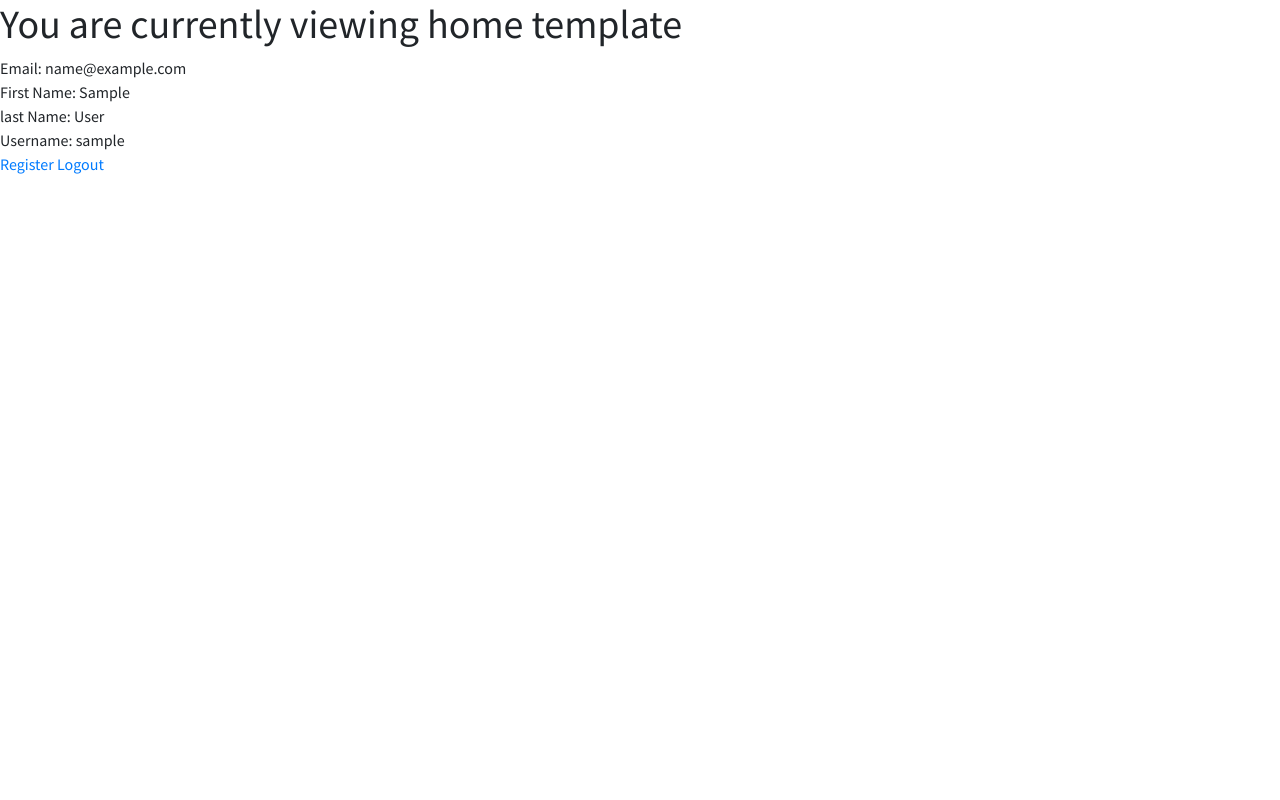
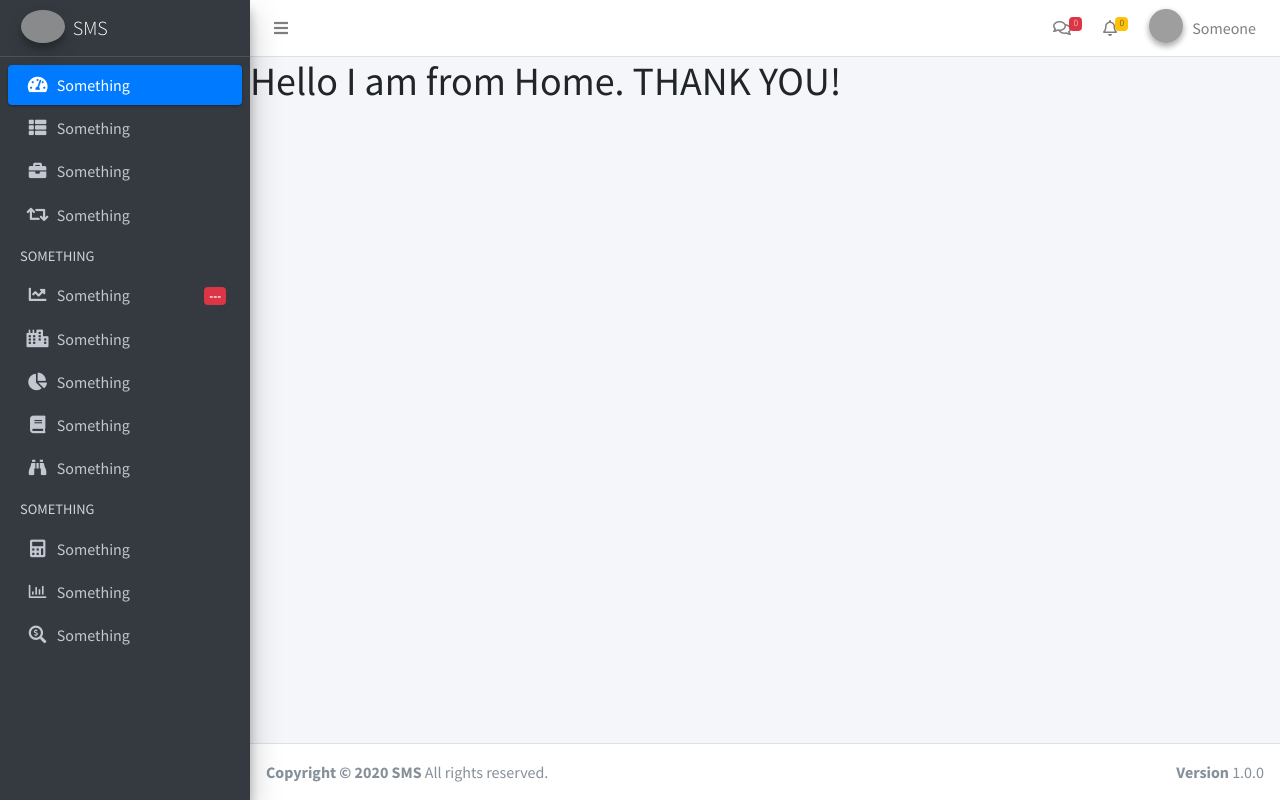
Before and after one commit to pawanganesh/stock_management_system, a Django app: page / in a window 1280 px wide. Run offline with Django 3.2, Linux system fonts and the light colour scheme; the visitor is signed in with stand-in values (Sample User, id 1); some libraries are stand-ins or nearby versions; grey boxes are pictures that could not be loaded.

Commit message:
[Added] templates

```diff
--- a/accounts/templates/accounts/home.html
+++ b/accounts/templates/accounts/home.html
@@ -1,11 +1,5 @@
-{% extends 'base.html' %}
+{% extends 'base_template.html' %}
 
-{% block main %}
-    <h1>You are currently viewing home template</h1>
-    Email: {{ request.user.email }} <br>
-    First Name: {{ request.user.first_name }} <br>
-    last Name: {{ request.user.last_name }} <br>
-    Username: {{ request.user.username }} <br>
-    <a href="/register/">Register</a>
-    <a href="/logout/">Logout</a>
-{% endblock main %}
+{% block content %}
+    <h1>Hello I am from Home. THANK YOU!</h1>
+{% endblock content %}
--- a/accounts/templates/accounts/login.html
+++ b/accounts/templates/accounts/login.html
@@ -1,7 +1,7 @@
 {% extends 'base.html' %}
 
 {% block main %}
-    <div class="hold-transition login-page">
+    <body class="hold-transition login-page">
         <div id="app">
             <main class="py-4">
                 <div class="login-box">
@@ -78,5 +78,5 @@
                 <!-- / login-box -->
             </main>
         </div>
-    </div>
+    </body>
 {% endblock main %}
--- a/accounts/templates/accounts/register.html
+++ b/accounts/templates/accounts/register.html
@@ -1,7 +1,7 @@
 {% extends 'base.html' %}
 
 {% block main %}
-    <div class="hold-transition login-page">
+    <body class="hold-transition login-page">
         <div id="app">
             <main class="py-4">
                 <!-- form-box -->
@@ -107,5 +107,5 @@
                 </div>
             </main>
         </div>
-    </div>
+    </body>
 {% endblock main %}
--- a/templates/base.html
+++ b/templates/base.html
@@ -2,6 +2,7 @@
 <html lang="en">
 <head>
     <meta charset="UTF-8">
+    <link rel="shortcut icon" href="https://cdn.dribbble.com/users/31864/screenshots/3666062/attachments/819877/2.jpg">
     <meta http-equiv="X-UA-Compatible" content="IE=edge">
     <meta name="keywords" content="something something something something"/>
     <title>{{ title }}</title>
@@ -9,9 +10,7 @@
     <meta name="viewport" content="width=device-width, initial-scale=1">
     {% include 'snippets/header_imports.html' %}
 </head>
-<body>
 {% block main %}
 {% endblock main %}
 {% include 'snippets/footer_imports.html' %}
-</body>
 </html>
--- /dev/null
+++ b/templates/base_template.html
@@ -0,0 +1,21 @@
+{% extends 'base.html' %}
+
+{% block main %}
+    <body class="hold-transition sidebar-mini layout-fixed">
+    <!-- Wrapper -->
+    <div class="wrapper">
+        {% include 'snippets/navbar.html' %}
+        {% include 'snippets/sidebar.html' %}
+        <!-- Content Wrapper -->
+        <div class="content-wrapper">
+            {% block content %}
+                <!-- Web Context Here -->
+            {% endblock content %}
+        </div>
+        <!-- / Content Wrapper -->
+        {% include 'snippets/footer.html' %}
+    </div>
+    <!-- / Wrapper -->
+    </body>
+
+{% endblock main %}
--- /dev/null
+++ b/templates/snippets/footer.html
@@ -0,0 +1,7 @@
+<footer class="main-footer">
+    <strong>Copyright &copy; 2020 SMS</strong>
+    All rights reserved.
+    <div class="float-right d-none d-sm-inline-block">
+        <b>Version</b> 1.0.0
+    </div>
+</footer>
--- /dev/null
+++ b/templates/snippets/navbar.html
@@ -0,0 +1,65 @@
+<!-- Navbar -->
+<nav class="main-header navbar navbar-expand navbar-white navbar-light">
+    <!-- Left navbar links -->
+    <ul class="navbar-nav">
+        <li class="nav-item">
+            <a class="nav-link" data-widget="pushmenu" href="#" role="button"><i class="fas fa-bars"></i></a>
+        </li>
+    </ul>
+    <!-- Right navbar links -->
+    <ul class="navbar-nav ml-auto">
+        <!-- Messages Dropdown Menu -->
+        <li class="nav-item dropdown">
+            <a class="nav-link" data-toggle="dropdown" href="#">
+                <i class="far fa-comments"></i>
+                <span class="badge badge-danger navbar-badge">0</span>
+            </a>
+            <div class="dropdown-menu dropdown-menu-lg dropdown-menu-right">
+                <div class="dropdown-divider"></div>
+                <a href="#" class="dropdown-item dropdown-footer">See All Messages</a>
+            </div>
+        </li>
+        <!-- / Messages Dropdown Menu -->
+        <!-- Notifications Dropdown Menu -->
+        <li class="nav-item dropdown">
+            <a class="nav-link" data-toggle="dropdown" href="#">
+                <i class="far fa-bell"></i>
+                <span class="badge badge-warning navbar-badge">0</span>
+            </a>
+            <div class="dropdown-menu dropdown-menu-lg dropdown-menu-right">
+                <span class="dropdown-item dropdown-header">100 Notifications</span>
+                <div class="dropdown-divider"></div>
+                <a href="#" class="dropdown-item dropdown-footer">See All Notifications</a>
+            </div>
+        </li>
+        <!-- / Notifications Dropdown Menu -->
+
+        <li class="nav-item dropdown user-menu">
+            <a href="#" class="nav-link dropdown-toggle" data-toggle="dropdown" aria-expanded="false">
+                <img src="https://cdn4.iconfinder.com/data/icons/man-6/48/man-03-512.png"
+                     class="user-image img-circle elevation-2" alt="User Image">
+                <span class="d-none d-md-inline">Someone</span>
+            </a>
+            <ul class="dropdown-menu dropdown-menu-lg dropdown-menu-right" style="left: inherit; right: 0px;">
+                <!-- User image -->
+                <li class="user-header bg-primary">
+                    <img src="https://cdn4.iconfinder.com/data/icons/man-6/48/man-03-512.png"
+                         class="img-circle elevation-2" alt="User Image">
+                    <p>
+                        Someone
+                        <small>Member since 08 Oct 1999</small>
+                    </p>
+                </li>
+                <!-- / User image -->
+                <!-- Menu Footer-->
+                <li class="user-footer">
+                    <a href="#" class="btn btn-default btn-flat">Profile</a>
+                    <a href="#" class="btn btn-default btn-flat float-right">Sign out</a>
+                </li>
+                <!-- / Menu Footer-->
+            </ul>
+        </li>
+    </ul>
+    <!-- / Right navbar links -->
+</nav>
+<!-- / navbar -->
--- /dev/null
+++ b/templates/snippets/sidebar.html
@@ -0,0 +1,129 @@
+<!-- Main Sidebar Container -->
+<aside class="main-sidebar sidebar-dark-primary elevation-4">
+    <!-- Brand Logo -->
+    <a href="" class="brand-link">
+        <img src="https://cdn.dribbble.com/users/31864/screenshots/3666062/attachments/819877/2.jpg"
+             alt="SMS Logo" class="brand-image img-circle elevation-3"
+             style="opacity: .8">
+        <span class="brand-text font-weight-light">SMS</span>
+    </a>
+    <!-- / Brand Logo -->
+
+    <!-- Sidebar -->
+    <div class="sidebar">
+
+
+        <!-- Sidebar Menu -->
+        <nav class="mt-2">
+            <ul class="nav nav-pills nav-sidebar flex-column" data-widget="treeview" role="menu"
+                data-accordion="false">
+                <!-- Add icons to the links using the .nav-icon class
+                     with font-awesome or any other icon font library -->
+                <li class="nav-item">
+                    <a href="#" class="nav-link  active ">
+                        <i class="nav-icon fas fa-tachometer-alt"></i>
+                        <p>
+                            Something
+                        </p>
+                    </a>
+                </li>
+                <li class="nav-item">
+                    <a href="#" class="nav-link ">
+                        <i class="nav-icon fas fa-th-list"></i>
+                        <p>
+                            Something
+                        </p>
+                    </a>
+                </li>
+                <li class="nav-item">
+                    <a href="" class="nav-link ">
+                        <i class="nav-icon fas fa-briefcase"></i>
+                        <p>
+                            Something
+                        </p>
+                    </a>
+                </li>
+                <li class="nav-item">
+                    <a href="#" class="nav-link ">
+                        <i class="nav-icon fas fa-retweet"></i>
+                        <p>
+                            Something
+                        </p>
+                    </a>
+                </li>
+                <li class="nav-header">SOMETHING</li>
+                <li class="nav-item">
+                    <a href="" class="nav-link ">
+                        <i class="nav-icon fas fa-chart-line"></i>
+                        <p>
+                            Something
+                            <span class="right badge badge-danger">---</span>
+                        </p>
+                    </a>
+                </li>
+                <li class="nav-item">
+                    <a href="" class="nav-link ">
+                        <i class="nav-icon fas fa-city"></i>
+                        <p>
+                            Something
+                        </p>
+                    </a>
+                </li>
+                <li class="nav-item">
+                    <a href="" class="nav-link" target="_blank">
+                        <i class="nav-icon fas fa-chart-pie"></i>
+                        <p>
+                            Something
+                        </p>
+                    </a>
+                </li>
+                <li class="nav-item">
+                    <a href="" class="nav-link ">
+                        <i class="nav-icon fas fa-book"></i>
+                        <p>
+                            Something
+                        </p>
+                    </a>
+                </li>
+                <li class="nav-item">
+                    <a href="$" class="nav-link ">
+                        <i class="nav-icon fas fa-binoculars"></i>
+                        <p>
+                            Something
+                        </p>
+                    </a>
+                </li>
+                <li class="nav-header">SOMETHING</li>
+                <li class="nav-item">
+                    <a href="#" class="nav-link ">
+                        <i class="nav-icon fas fa-calculator"></i>
+                        <p>
+                            Something
+                        </p>
+                    </a>
+                </li>
+
+                <li class="nav-item">
+                    <a href="" class="nav-link ">
+                        <i class="nav-icon far fa-chart-bar"></i>
+                        <p>
+                            Something
+                        </p>
+                    </a>
+                </li>
+
+                <li class="nav-item">
+                    <a href="#" class="nav-link ">
+                        <i class="nav-icon fas fa-search-dollar"></i>
+                        <p>
+                            Something
+                        </p>
+                    </a>
+                </li>
+            </ul>
+        </nav>
+        <!-- / sidebar-menu -->
+    </div>
+    <!-- / sidebar -->
+</aside>
+<!-- / Main Sidebar Container -->
```
